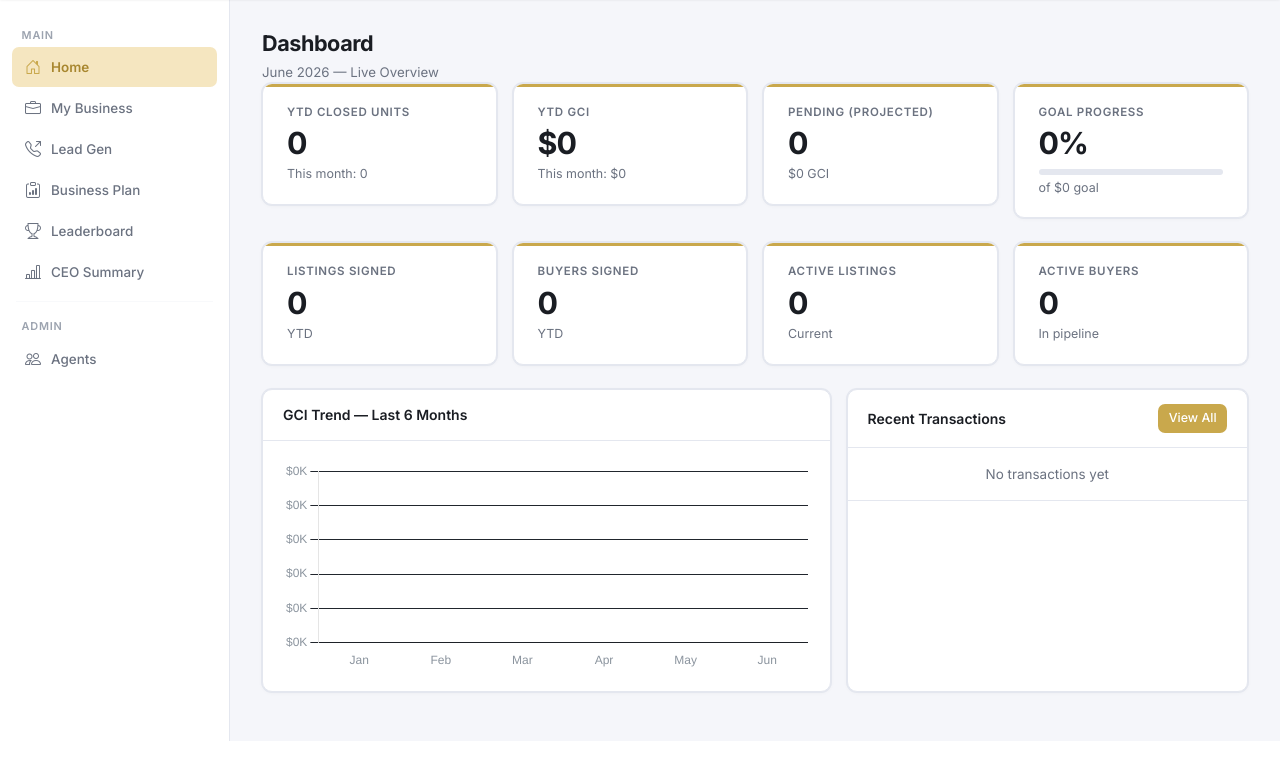
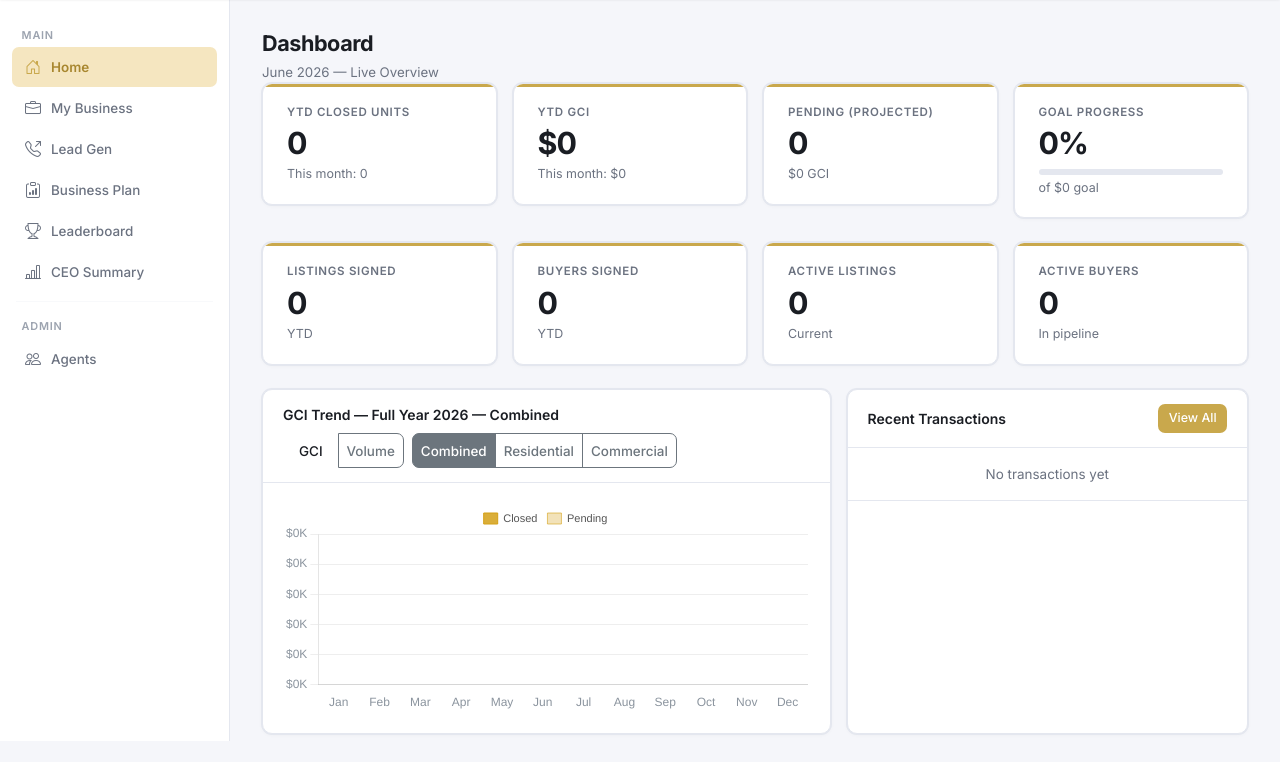
Before and after one commit to JetTDG/tdg-command-center, a Flask app: page / in a window 1280 px wide. Shown: the part 59-821 px from the top of the page. Before the commit the page ends 800 px from the top, so only its background shows below. Run offline with Flask 3, Linux system fonts and the light colour scheme; the visitor is signed in with stand-in values (Sample User, id 1); data that the repository does not hold is empty.

Commit message:
Chart: full year, Closed+Pending stacked, GCI/Volume toggle, Residential/Commercial/Combined toggle

```diff
--- a/app/routes/main.py
+++ b/app/routes/main.py
@@ -85,15 +85,45 @@ def home():
     # Recent transactions
     recent = Transaction.query.outerjoin(Agent, Transaction.agent_id == Agent.id).order_by(Transaction.updated_at.desc()).limit(10).all()
 
-    # Monthly GCI trend (last 6 months)
+    # Monthly trend — full year, all 12 months, Closed + Pending, Residential + Commercial
+    COMMERCIAL_TYPES = ('Commercial', 'Lease')
     monthly_trend = []
-    for m in range(max(1, month-5), month+1):
-        gci = db.session.query(func.sum(Transaction.gci)).filter(
-            Transaction.year == year,
-            Transaction.month == m,
-            Transaction.status == 'Closed'
-        ).scalar() or 0
-        monthly_trend.append({'month': calendar.month_abbr[m], 'gci': round(gci, 2)})
+    for m in range(1, 13):
+        def msum(status_list, type_filter=None, exclude_types=None):
+            q = db.session.query(func.sum(Transaction.gci)).filter(
+                Transaction.year == year, Transaction.month == m,
+                Transaction.status.in_(status_list)
+            )
+            if type_filter:
+                q = q.filter(Transaction.transaction_type.in_(type_filter))
+            if exclude_types:
+                q = q.filter(~Transaction.transaction_type.in_(exclude_types))
+            return float(q.scalar() or 0)
+
+        def mvolume(status_list, type_filter=None, exclude_types=None):
+            q = db.session.query(func.sum(Transaction.sale_price)).filter(
+                Transaction.year == year, Transaction.month == m,
+                Transaction.status.in_(status_list)
+            )
+            if type_filter:
+                q = q.filter(Transaction.transaction_type.in_(type_filter))
+            if exclude_types:
+                q = q.filter(~Transaction.transaction_type.in_(exclude_types))
+            return float(q.scalar() or 0)
+
+        monthly_trend.append({
+            'month': calendar.month_abbr[m],
+            # GCI
+            'gci_closed_res':   msum(['Closed'], exclude_types=COMMERCIAL_TYPES),
+            'gci_closed_comm':  msum(['Closed'], type_filter=COMMERCIAL_TYPES),
+            'gci_pending_res':  msum(['Pending'], exclude_types=COMMERCIAL_TYPES),
+            'gci_pending_comm': msum(['Pending'], type_filter=COMMERCIAL_TYPES),
+            # Volume
+            'vol_closed_res':   mvolume(['Closed'], exclude_types=COMMERCIAL_TYPES),
+            'vol_closed_comm':  mvolume(['Closed'], type_filter=COMMERCIAL_TYPES),
+            'vol_pending_res':  mvolume(['Pending'], exclude_types=COMMERCIAL_TYPES),
+            'vol_pending_comm': mvolume(['Pending'], type_filter=COMMERCIAL_TYPES),
+        })
 
     return render_template('main/home.html',
         ytd_closed=ytd_closed,
--- a/app/templates/main/home.html
+++ b/app/templates/main/home.html
@@ -73,7 +73,22 @@
   <!-- GCI Trend Chart -->
   <div class="col-lg-7">
     <div class="card">
-      <div class="card-header">GCI Trend — Last 6 Months</div>
+      <div class="card-header d-flex justify-content-between align-items-center flex-wrap gap-2">
+        <span id="chart-title">GCI Trend — Full Year {{ year }}</span>
+        <div class="d-flex gap-2 flex-wrap">
+          <!-- Metric toggle -->
+          <div class="btn-group btn-group-sm" role="group">
+            <button type="button" class="btn btn-gold active" id="btn-gci" onclick="setMetric('gci')">GCI</button>
+            <button type="button" class="btn btn-outline-secondary" id="btn-vol" onclick="setMetric('vol')">Volume</button>
+          </div>
+          <!-- Segment toggle -->
+          <div class="btn-group btn-group-sm" role="group">
+            <button type="button" class="btn btn-outline-secondary active" id="btn-combined" onclick="setSegment('combined')">Combined</button>
+            <button type="button" class="btn btn-outline-secondary" id="btn-res" onclick="setSegment('res')">Residential</button>
+            <button type="button" class="btn btn-outline-secondary" id="btn-comm" onclick="setSegment('comm')">Commercial</button>
+          </div>
+        </div>
+      </div>
       <div class="card-body">
         <canvas id="gciChart" height="120"></canvas>
       </div>
@@ -114,28 +129,106 @@
 {% endblock %}
 {% block extra_js %}
 <script>
+const trend = {{ monthly_trend | tojson }};
+const labels = trend.map(r => r.month);
+
+// Data arrays
+const data = {
+  gci: {
+    res:  { closed: trend.map(r => r.gci_closed_res),  pending: trend.map(r => r.gci_pending_res)  },
+    comm: { closed: trend.map(r => r.gci_closed_comm), pending: trend.map(r => r.gci_pending_comm) },
+    combined: {
+      closed:  trend.map(r => r.gci_closed_res  + r.gci_closed_comm),
+      pending: trend.map(r => r.gci_pending_res + r.gci_pending_comm)
+    }
+  },
+  vol: {
+    res:  { closed: trend.map(r => r.vol_closed_res),  pending: trend.map(r => r.vol_pending_res)  },
+    comm: { closed: trend.map(r => r.vol_closed_comm), pending: trend.map(r => r.vol_pending_comm) },
+    combined: {
+      closed:  trend.map(r => r.vol_closed_res  + r.vol_closed_comm),
+      pending: trend.map(r => r.vol_pending_res + r.vol_pending_comm)
+    }
+  }
+};
+
+let metric  = 'gci';
+let segment = 'combined';
+
+const GOLD        = 'rgba(212,160,23,0.85)';
+const GOLD_BORDER = 'rgba(212,160,23,1)';
+const PENDING_BG  = 'rgba(212,160,23,0.3)';
+const PENDING_BD  = 'rgba(212,160,23,0.6)';
+
 const ctx = document.getElementById('gciChart');
-new Chart(ctx, {
+const chart = new Chart(ctx, {
   type: 'bar',
   data: {
-    labels: {{ monthly_trend | map(attribute='month') | list | tojson }},
-    datasets: [{
-      label: 'GCI',
-      data: {{ monthly_trend | map(attribute='gci') | list | tojson }},
-      backgroundColor: 'rgba(212,160,23,0.5)',
-      borderColor: 'rgba(212,160,23,1)',
-      borderWidth: 1,
-      borderRadius: 4
-    }]
+    labels,
+    datasets: [
+      { label: 'Closed',  data: [], backgroundColor: GOLD,       borderColor: GOLD_BORDER, borderWidth: 1, borderRadius: 4, stack: 'stack' },
+      { label: 'Pending', data: [], backgroundColor: PENDING_BG, borderColor: PENDING_BD,  borderWidth: 1, borderRadius: 4, stack: 'stack',
+        borderDash: [4,2] }
+    ]
   },
   options: {
     responsive: true,
-    plugins: { legend: { display: false } },
+    plugins: {
+      legend: { display: true, position: 'top', labels: { color: '#555', boxWidth: 14, font: { size: 11 } } },
+      tooltip: {
+        callbacks: {
+          label: ctx => {
+            const v = ctx.parsed.y;
+            return ` ${ctx.dataset.label}: ` + (metric === 'gci'
+              ? '$' + (v >= 1000000 ? (v/1000000).toFixed(2)+'M' : (v/1000).toFixed(1)+'K')
+              : '$' + (v >= 1000000 ? (v/1000000).toFixed(2)+'M' : (v/1000).toFixed(0)+'K'));
+          }
+        }
+      }
+    },
     scales: {
-      y: { ticks: { color: '#8b949e', callback: v => '$' + (v/1000).toFixed(0) + 'K' }, grid: { color: '#21262d' } },
-      x: { ticks: { color: '#8b949e' }, grid: { display: false } }
+      y: {
+        stacked: true,
+        ticks: { color: '#8b949e', callback: v => metric === 'gci'
+          ? '$' + (v >= 1000000 ? (v/1000000).toFixed(1)+'M' : (v/1000).toFixed(0)+'K')
+          : '$' + (v >= 1000000 ? (v/1000000).toFixed(1)+'M' : (v/1000).toFixed(0)+'K') },
+        grid: { color: '#eee' }
+      },
+      x: { stacked: true, ticks: { color: '#8b949e' }, grid: { display: false } }
     }
   }
 });
+
+function refreshChart() {
+  const d = data[metric][segment];
+  chart.data.datasets[0].data = d.closed;
+  chart.data.datasets[1].data = d.pending;
+  const label = metric === 'gci' ? 'GCI' : 'Volume';
+  const seg   = segment === 'combined' ? 'Combined' : segment === 'res' ? 'Residential' : 'Commercial';
+  document.getElementById('chart-title').textContent = `${label} Trend — Full Year {{ year }} — ${seg}`;
+  chart.options.scales.y.ticks.callback = v => '$' + (v >= 1000000 ? (v/1000000).toFixed(1)+'M' : (v/1000).toFixed(0)+'K');
+  chart.update();
+}
+
+function setMetric(m) {
+  metric = m;
+  document.getElementById('btn-gci').classList.toggle('btn-gold', m === 'gci');
+  document.getElementById('btn-gci').classList.toggle('btn-outline-secondary', m !== 'gci');
+  document.getElementById('btn-vol').classList.toggle('btn-gold', m === 'vol');
+  document.getElementById('btn-vol').classList.toggle('btn-outline-secondary', m !== 'vol');
+  refreshChart();
+}
+
+function setSegment(s) {
+  segment = s;
+  ['combined','res','comm'].forEach(id => {
+    const btn = document.getElementById('btn-' + id);
+    btn.classList.toggle('btn-gold', id === s);
+    btn.classList.toggle('btn-outline-secondary', id !== s);
+  });
+  refreshChart();
+}
+
+refreshChart();
 </script>
 {% endblock %}
```
